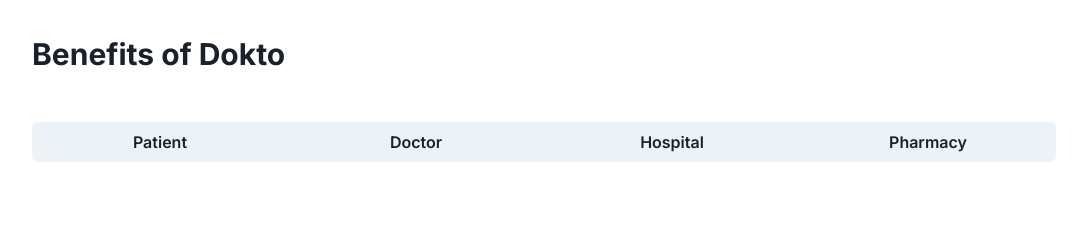
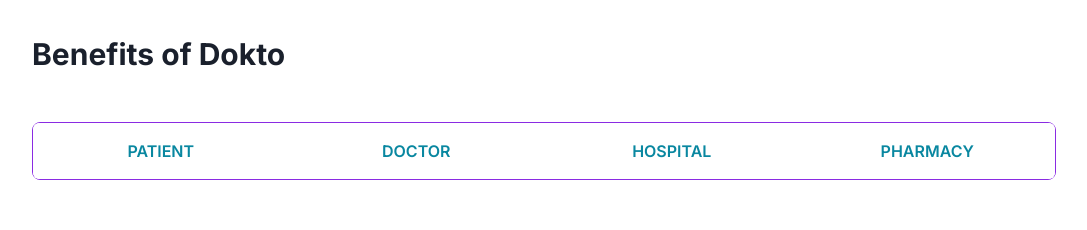
Before and after one commit to leveorxyz/dokto-frontend, a React (Create React App) app: page / in a window 1280 px wide. Shown: the part 2980-3210 px from the top of the page, without its empty margins (96-1183 px from the left). Built offline with nearby package versions, Linux system fonts and the light colour scheme.

Commit message:
Update Buttongroups styles in benefitsofdokto

```diff
--- a/src/components/home_v2/BenefitsOfDokto.tsx
+++ b/src/components/home_v2/BenefitsOfDokto.tsx
@@ -6,11 +6,11 @@ const BenefitsOfDokto = () => (
   <div>
     <SpacedContainer py="50">
       <Heading as="h2" fontSize="3xl" fontWeight="bold">Benefits of Dokto</Heading>
-      <ButtonGroup d="flex" flexDir="row" mt="50" isAttached>
-        <Button flex="1">Patient</Button>
-        <Button flex="1">Doctor</Button>
-        <Button flex="1">Hospital</Button>
-        <Button flex="1">Pharmacy</Button>
+      <ButtonGroup d="flex" flexDir="row" mt="50" border="1px" borderRadius="lg" borderColor="blueviolet" isAttached>
+        <Button flex="1" py="7" textTransform="uppercase" bgColor="white" color="cyan.700">Patient</Button>
+        <Button flex="1" py="7" textTransform="uppercase" bgColor="white" color="cyan.700">Doctor</Button>
+        <Button flex="1" py="7" textTransform="uppercase" bgColor="white" color="cyan.700">Hospital</Button>
+        <Button flex="1" py="7" textTransform="uppercase" bgColor="white" color="cyan.700">Pharmacy</Button>
       </ButtonGroup>
     </SpacedContainer>
   </div>
```
